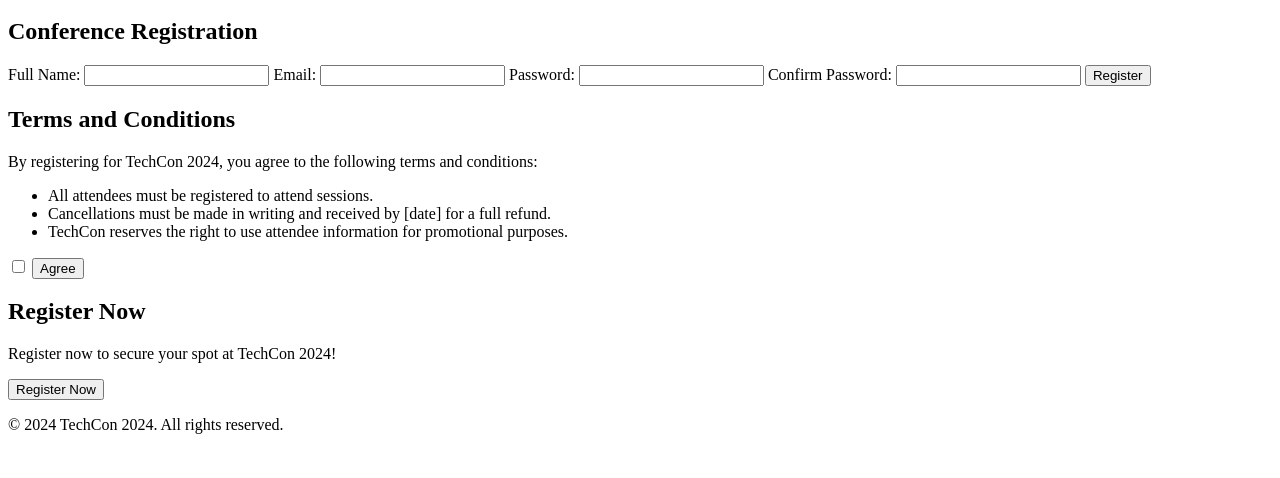
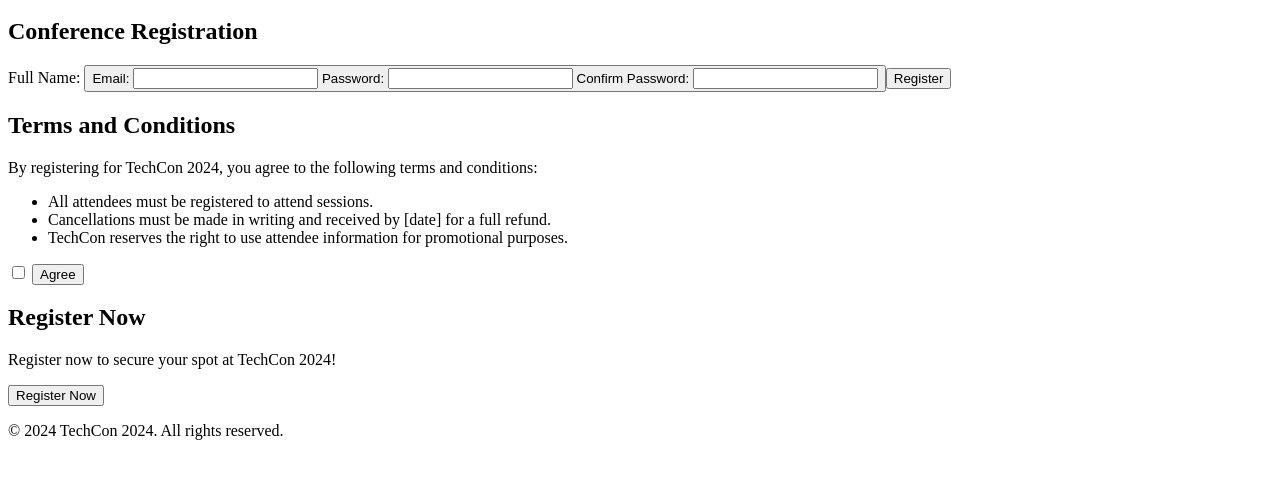
Before and after one commit to Kesde/TechCon_HTML, a plain HTML site: page techcon_website/register.html in a window 1280 px wide. Shown: the part 154-632 px from the top of the page. Drawn offline with Linux system fonts and the light colour scheme.

Commit message:
update register file

```diff
--- a/techcon_website/register.html
+++ b/techcon_website/register.html
@@ -21,7 +21,7 @@
      <h2>Conference Registration</h2>
     <form action="">
         <label for="FullName">Full Name:</label>
-        <input type="text" id="FullName" name="FullName" required>
+        <button type="text" id="FullName" name="FullName" required>
 
         <label for="email">Email:</label>
         <input type="email" id="email" name="email" required>
@@ -30,7 +30,7 @@
         <input type="password" id="password" name="password" required>
         <label for="passwordconfirmation">Confirm Password:</label>
         <input type="password" id="passwordconfirmation" name="passwordconfirmation" required>
-        <input type="submit" value="Register">
+        <button type="submit" value="Register">Register</button>
     </form>
     <h2>Terms and Conditions</h2>
     <p>By registering for TechCon 2024, you agree to the following terms and conditions:</p>
@@ -40,10 +40,10 @@
         <li>TechCon reserves the right to use attendee information for promotional purposes.</li>
     </ul>
     <input type="checkbox" id="terms" name="terms" required>
-    <input type="submit" value="Agree">
+    <button type="submit" value="Agree">Agree</button>
     <h2>Register Now</h2>
     <p>Register now to secure your spot at TechCon 2024!</p>
-    <input type="submit" value="Register Now">
+    <button type="submit" value="Register Now">Register Now</button>
    </main>
 </body>
 <footer>
```
